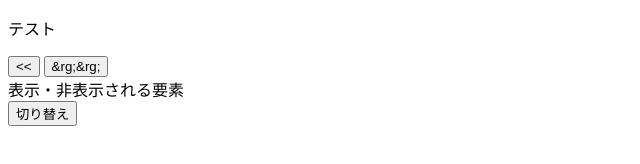
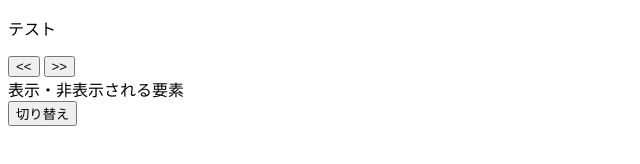
Before and after one commit to yuki-takamura/2016web2-2, a plain HTML site: page index.html in a window 1280 px wide. Shown: the full height of the page, 0-640 px from the left. Drawn offline with nearby package versions, Linux system fonts and the light colour scheme.

Commit message:
Update index.html

```diff
--- a/index.html
+++ b/index.html
@@ -25,7 +25,7 @@
 
   <p>テスト</p>
   <button id ="left">&lt;&lt;</button>
-  <button id="right">&rg;&rg;</button>
+  <button id="right">&gt;&gt;</button>
   <div class ="block"></div>
 
   <div id="target">表示・非表示される要素</div>
```
